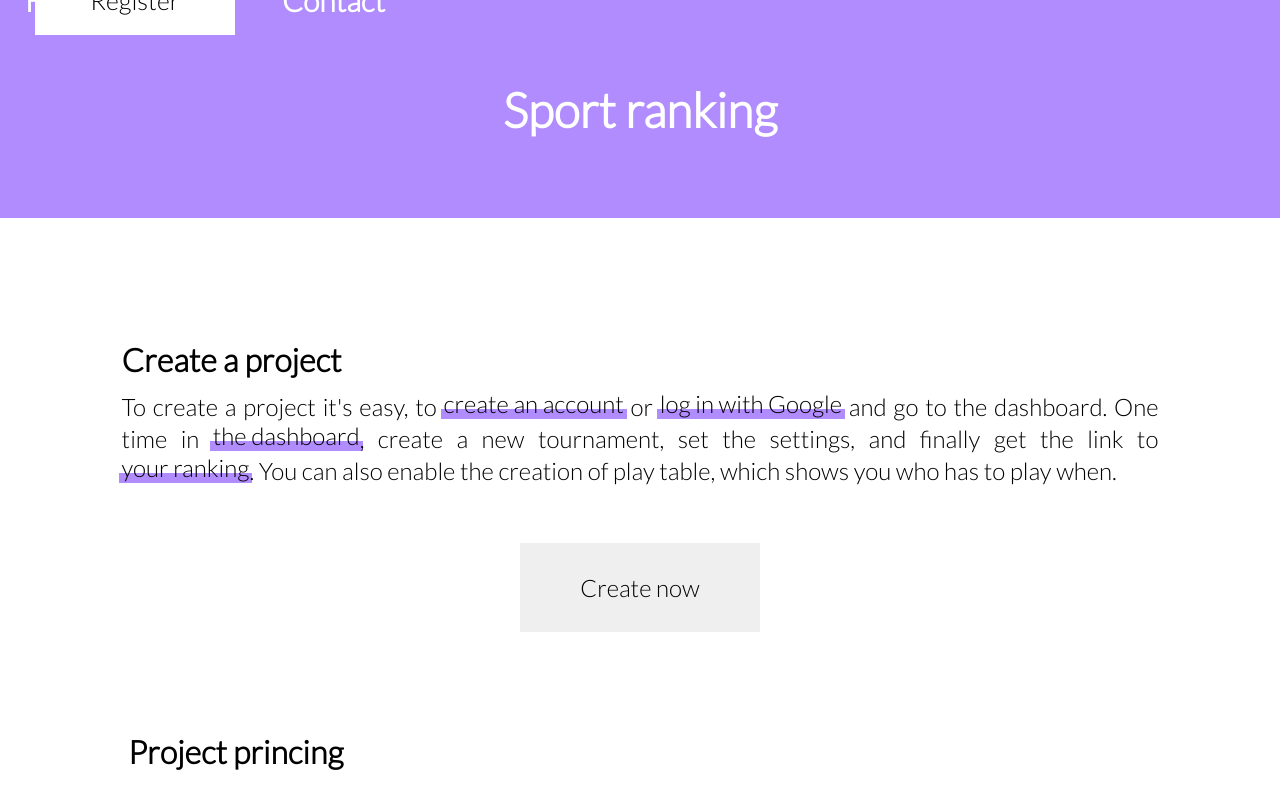
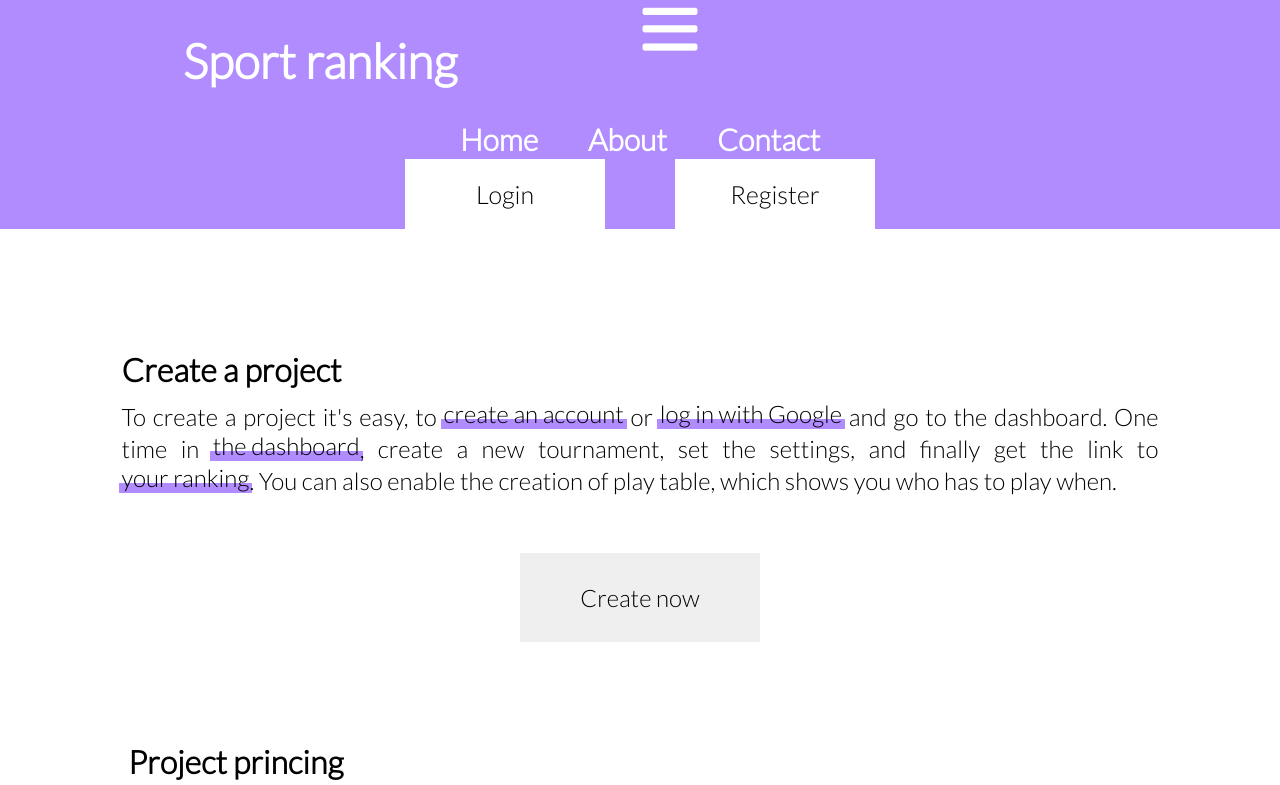
Before and after one commit to jasiukiewicztymon/SportClassement, a Nuxt app in the folder vue/: page / in a window 1280 px wide. Shown: the top 785 px of the page. Built offline with nearby package versions, Linux system fonts and the light colour scheme.

Commit message:
Add files via upload

```diff
--- a/vue/components/HeaderElement.vue
+++ b/vue/components/HeaderElement.vue
@@ -1,14 +1,15 @@
 <template>
     <header>
         <h1>Sport ranking</h1>
-        <nav>
+        <img src="../assets/public/menu.png">
+        <nav v-show="open">
             <ul>
                 <li>Home</li>
                 <li>About</li>
                 <li>Contact</li>
             </ul>
         </nav>
-        <div>
+        <div v-show="open">
             <div v-if="cookies">
                 <button>Your profile</button>
                 <button>Logout</button>
@@ -27,6 +28,16 @@
         data() {
             return {
                 cookies: false,
+                open: true
+            }
+        },
+        methods: {
+            hide() {
+                this.open = false
+                console.log("ok")
+            },
+            onResize() {
+                console.log('Resized')
             }
         }
     };
@@ -42,6 +53,8 @@ header
     grid-template-areas: "logo nav buttons"
     color: white
     background: #b18cff
+    img
+        display: none
     h1
         grid-area: logo
         display: flex
@@ -83,12 +96,16 @@ header
         justify-content: center
 @media screen and (max-width: 1400px)
     header
+        width: 100%
+        height: 100%
         display: grid
-        grid-template-rows: 1fr
-        grid-template-columns: 1fr
-        grid-template-areas: "logo"
-        nav
-            position: absolute
-        div
-            position: absolute
+        grid-template-rows: 120px 1fr 1fr
+        grid-template-columns: 1fr 1fr
+        grid-template-areas: "logo menu" "nav nav" "buttons buttons"
+        color: white
+        background: #b18cff
+    header img
+        width: 60px
+        height: 60px
+        display: flex
 </style>
--- a/vue/package.json
+++ b/vue/package.json
@@ -17,6 +17,7 @@
     "firebase": "^9.8.1",
     "js-cookie": "^3.0.1",
     "jwt-decode": "^3.1.2",
+    "vue-resize-directive": "^1.2.0",
     "vuefire": "^2.2.5"
   }
 }
--- a/vue/pages/index.vue
+++ b/vue/pages/index.vue
@@ -39,10 +39,10 @@
         },
         data() {
             return {
+                count: 0
             };
         },
         methods: {
-
         }
     };
 </script>
```
Also changed, not shown: vue/assets/public/menu.png (added), 1 other file (tests, documents, lock files or other folders).
